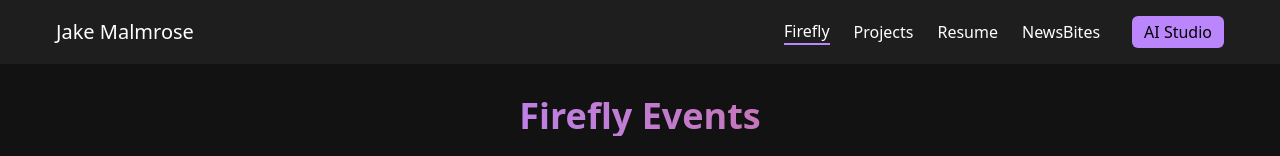
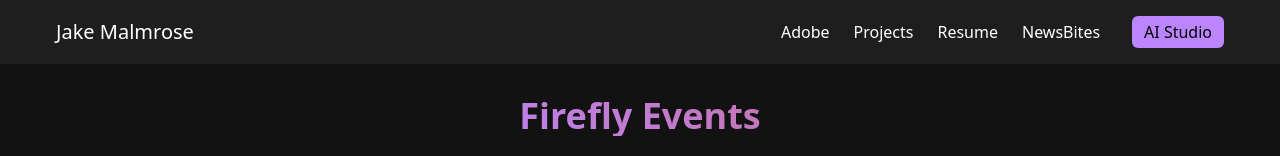
Before and after one commit to JakeMalmrose/nextfolio, a Next.js app: page /firefly-events in a window 1280 px wide. Shown: the top 156 px of the page. Built offline with nearby package versions, Linux system fonts and the light colour scheme.

Commit message:
Changing navbar link to go to adobe instead of firefly

```diff
--- a/app/components/Navbar.tsx
+++ b/app/components/Navbar.tsx
@@ -18,8 +18,8 @@ const Navbar = () => {
         </Link>
 
         <div className="flex gap-6 items-center">
-          <Link href="/firefly-events" className={`nav-link ${isActive('/firefly-events')}`}>
-            Firefly
+          <Link href="/adobe" className={`nav-link ${isActive('/adobe')}`}>
+            Adobe
           </Link>
           <Link href="/projects" className={`nav-link ${isActive('/projects')}`}>
             Projects
```
